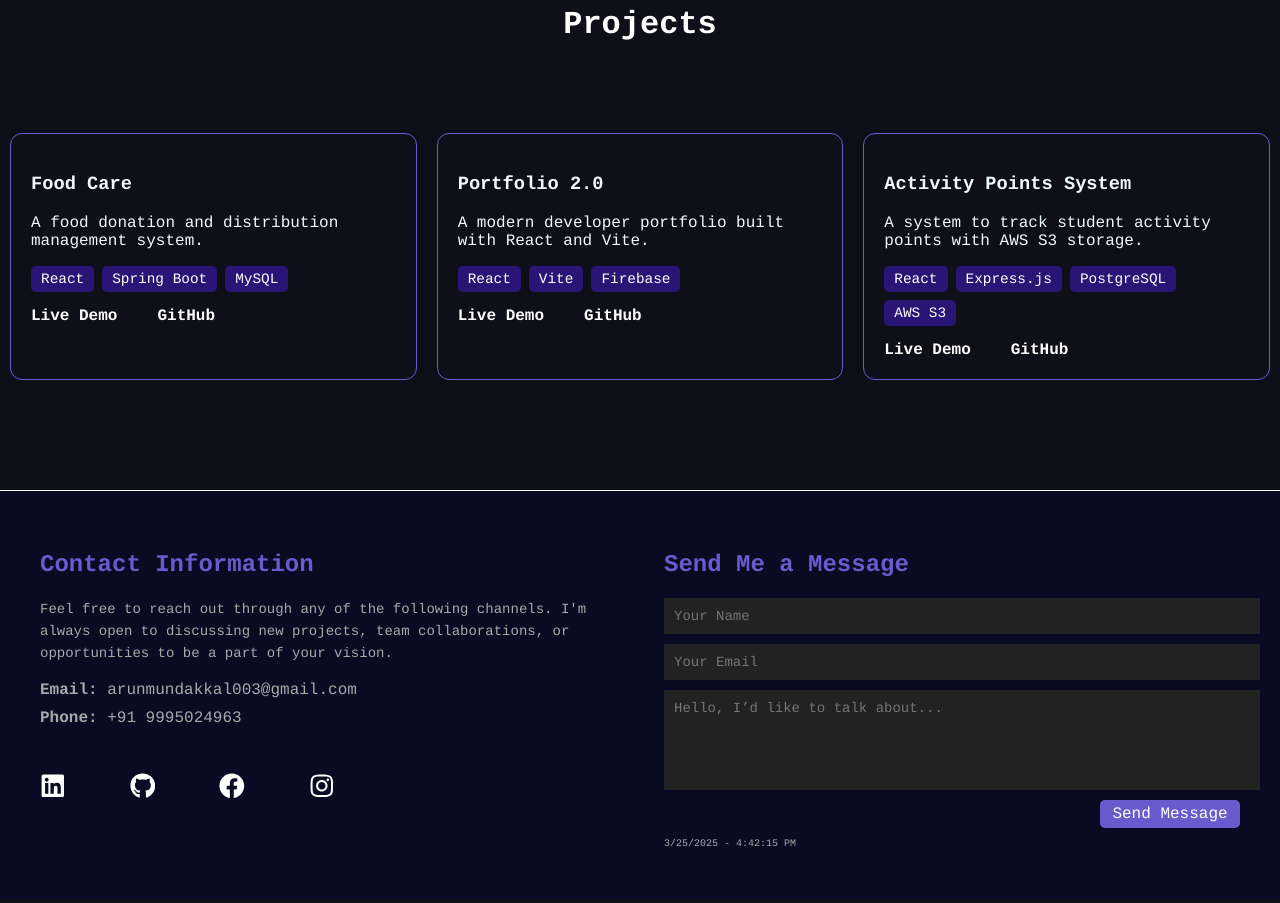
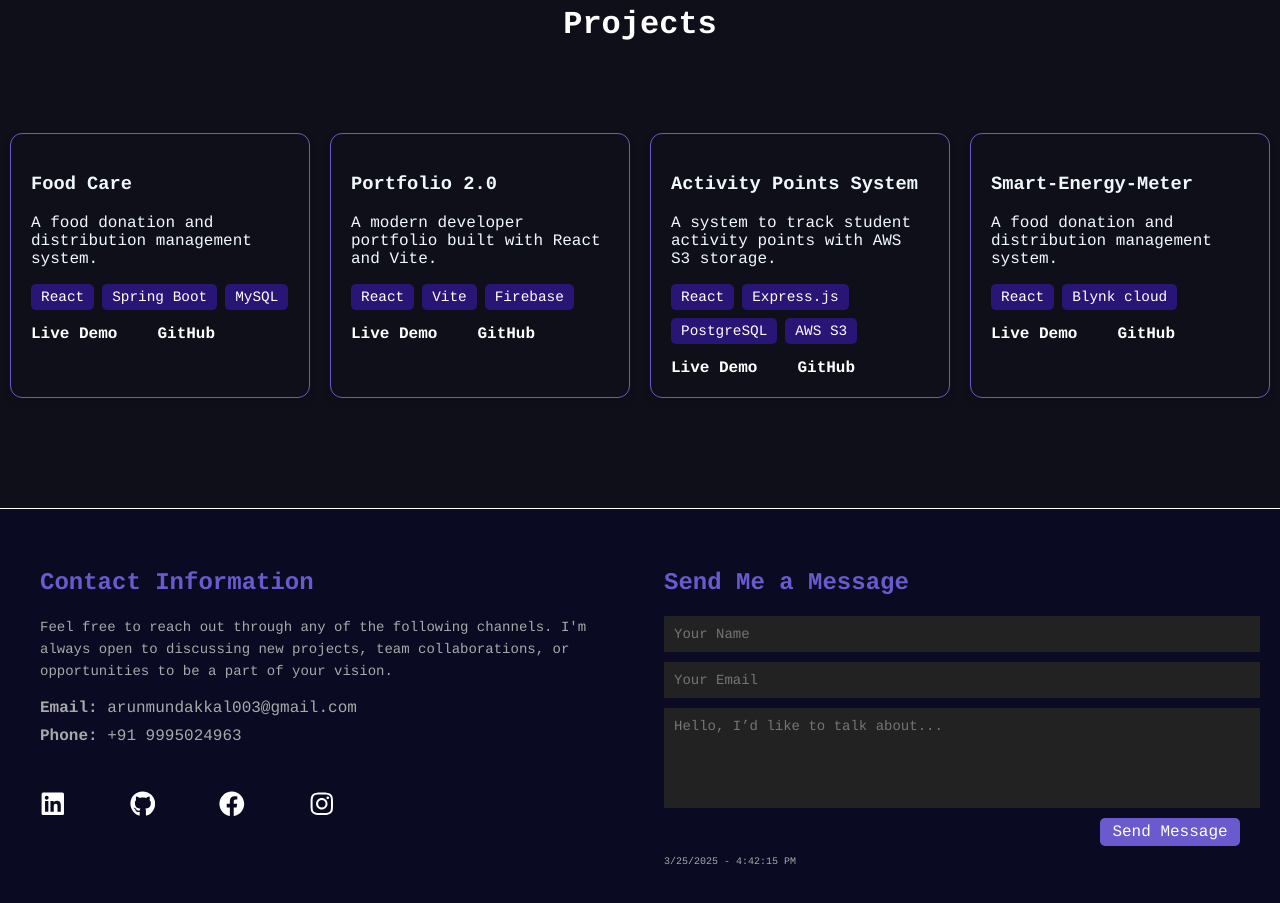
Before and after one commit to Arunitdy/portfolio-2.0, a React (Vite) app in the folder portfolio/: page / in a window 1280 px wide. Shown: the part 3000-3903 px from the top of the page. Built offline with nearby package versions, Linux system fonts and the light colour scheme.

Commit message:
add Smart-Energy-Meter project to the Projects component

```diff
--- a/portfolio/src/All/Project/Projects.jsx
+++ b/portfolio/src/All/Project/Projects.jsx
@@ -21,6 +21,13 @@ const projects = [
       techStack: ["React", "Express.js", "PostgreSQL", "AWS S3"],
       liveLink: "https://activity-points.vercel.app/",
       githubLink: "https://github.com/1518manu/ActivityPoints.git",
+    },
+    {
+      title: "Smart-Energy-Meter ",
+      description: "A food donation and distribution management system.",
+      techStack: ["React", "Blynk cloud"],
+      liveLink: "https://github.com/Arunitdy/Smart-Energy-Meter/blob/main/smartenergymeter",
+      githubLink: "https://github.com/Arunitdy/Smart-Energy-Meter",
     },
   ];
 
```
